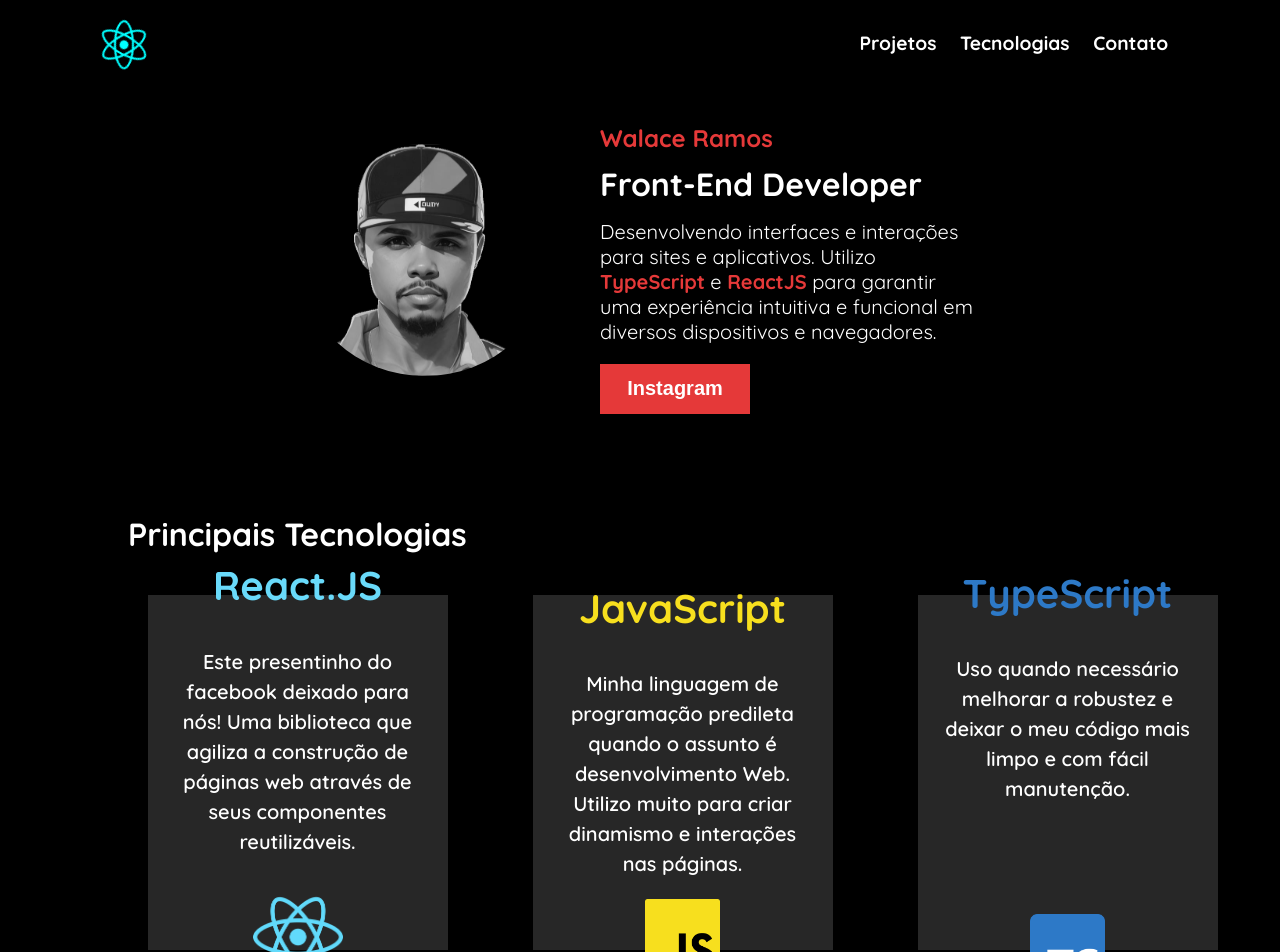
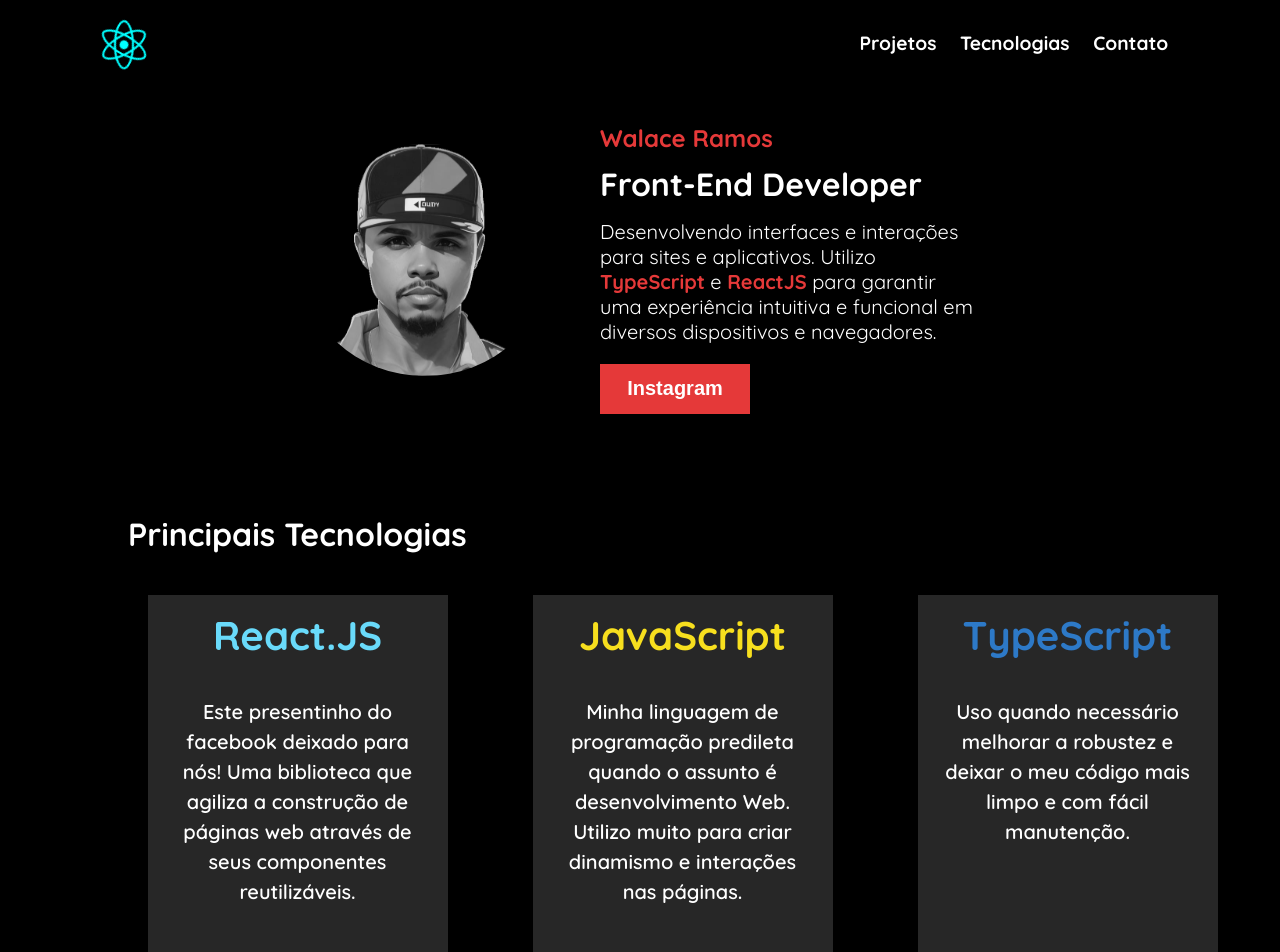
Before and after one commit to WalaceRamosdev/codigo-certo, a React (Create React App) app: page / in a window 1280 px wide. Shown: the top 952 px of the page. Built offline with nearby package versions, Linux system fonts and the light colour scheme.

Commit message:
ajustes de cards

```diff
--- a/src/sections/Tecnologies.js
+++ b/src/sections/Tecnologies.js
@@ -21,6 +21,7 @@
             </div>
 
             <div className={style.card}>
+
                 <h1 className={style.rsCard} >
                     React.JS
                 </h1>
--- a/src/sections/css/Tecnologies.module.css
+++ b/src/sections/css/Tecnologies.module.css
@@ -22,14 +22,17 @@
 }
 
 .rsCard {
+    margin-top: 25px;
     color: rgb(105, 218, 250);
 }
 
 .jsCard {
+    margin-top: 25px;
     color: rgb(247,223,30);
 }
 
 .tsCard {
+    margin-top: 25px;
     color: rgb(45,121,199);
 }
 
@@ -38,7 +41,7 @@
     flex-direction: column;
     align-items: center;
     justify-content: center;
-    height: 350px;
+    height: 500px;
     width: 300px;
     line-height: 30px;
     font-size: 20px;
@@ -59,6 +62,7 @@
 }
 
 img {
+    margin: auto;
     justify-content: end;
     width: 75px;
 }
```
